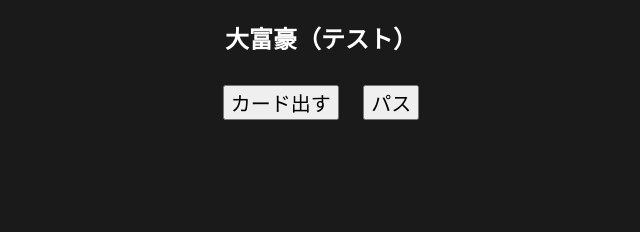
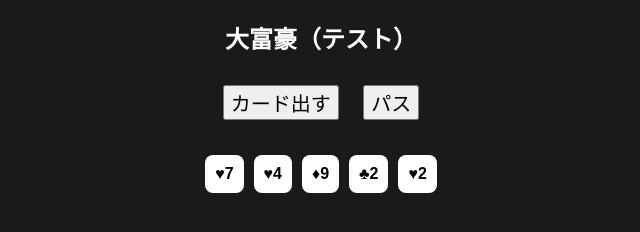
Before and after one commit to Nova-primo/daifugo, a website: page public/index.html in a window 1280 px wide. Shown: the whole page, without its empty margins (319-959 px from the left). Drawn offline with Linux system fonts and the light colour scheme.

Commit message:
add hand

```diff
--- a/public/index.html
+++ b/public/index.html
@@ -13,6 +13,20 @@ button {
     font-size:20px;
     margin:10px;
 }
+#hand {
+    margin-top:20px;
+}
+
+.card {
+    display:inline-block;
+    padding:10px;
+    margin:5px;
+    background:white;
+    color:black;
+    border-radius:8px;
+    cursor:pointer;
+    font-weight:bold;
+}
 </style>
 </head>
 <body>
@@ -24,6 +38,8 @@ button {
 
 <div id="log"></div>
 
+<div id="hand"></div>
+
 <script>
 const ws = new WebSocket("wss://" + location.host);
 
@@ -34,6 +50,40 @@ ws.onmessage = (e) => {
 function send(msg){
     ws.send(msg);
 }
+
+const suits = ["♠","♥","♦","♣"];
+const ranks = ["3","4","5","6","7","8","9","10","J","Q","K","A","2"];
+
+let hand = [];
+
+function createHand() {
+    hand = [];
+    for(let i=0;i<5;i++){
+        const suit = suits[Math.floor(Math.random()*4)];
+        const rank = ranks[Math.floor(Math.random()*13)];
+        hand.push(suit + rank);
+    }
+    renderHand();
+}
+
+function renderHand(){
+    const handDiv = document.getElementById("hand");
+    handDiv.innerHTML = "";
+
+    hand.forEach(card => {
+        const el = document.createElement("div");
+        el.className = "card";
+        el.innerText = card;
+
+        el.onclick = () => {
+            send(card);
+        };
+
+        handDiv.appendChild(el);
+    });
+}
+
+createHand();
 </script>
 
 </body>
```
